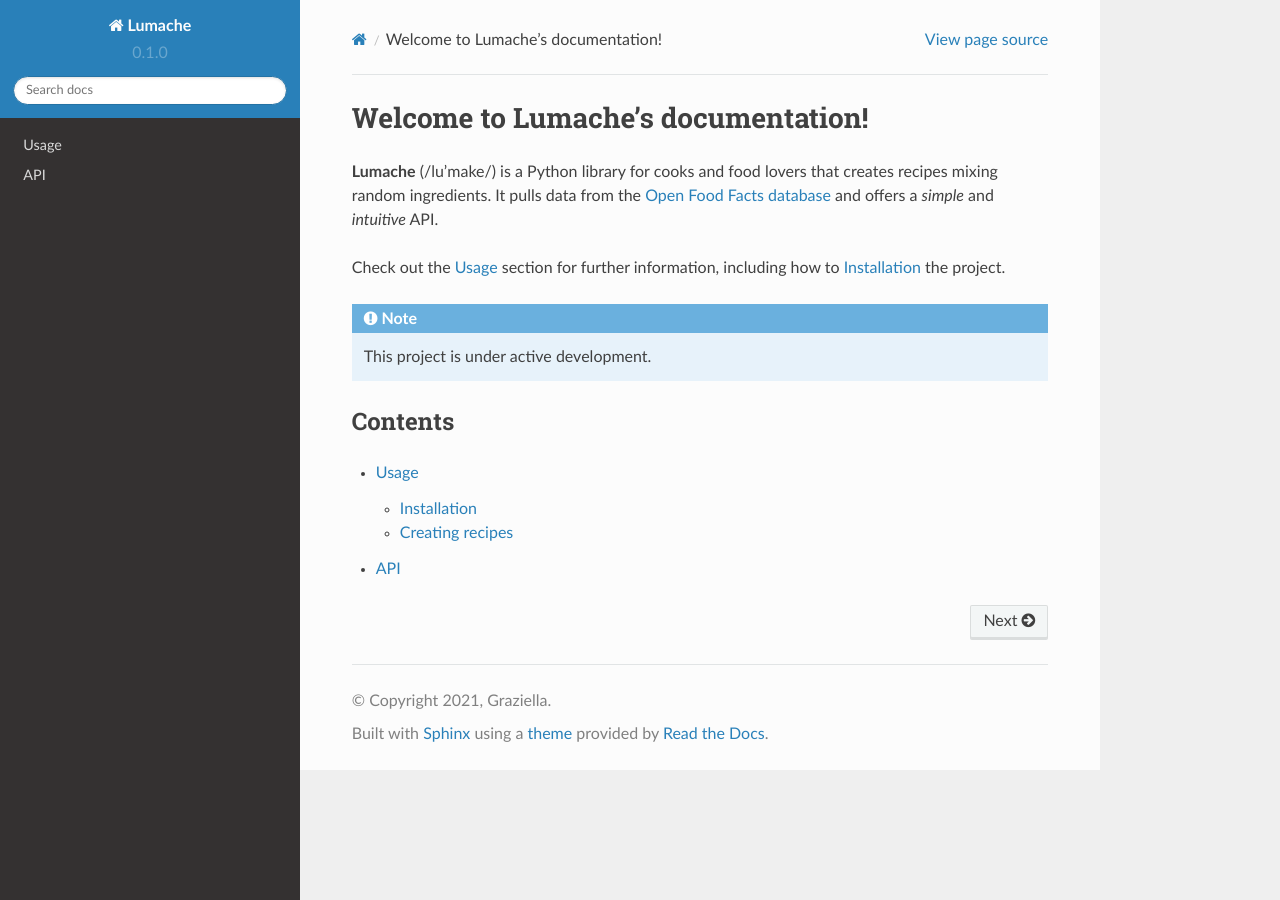
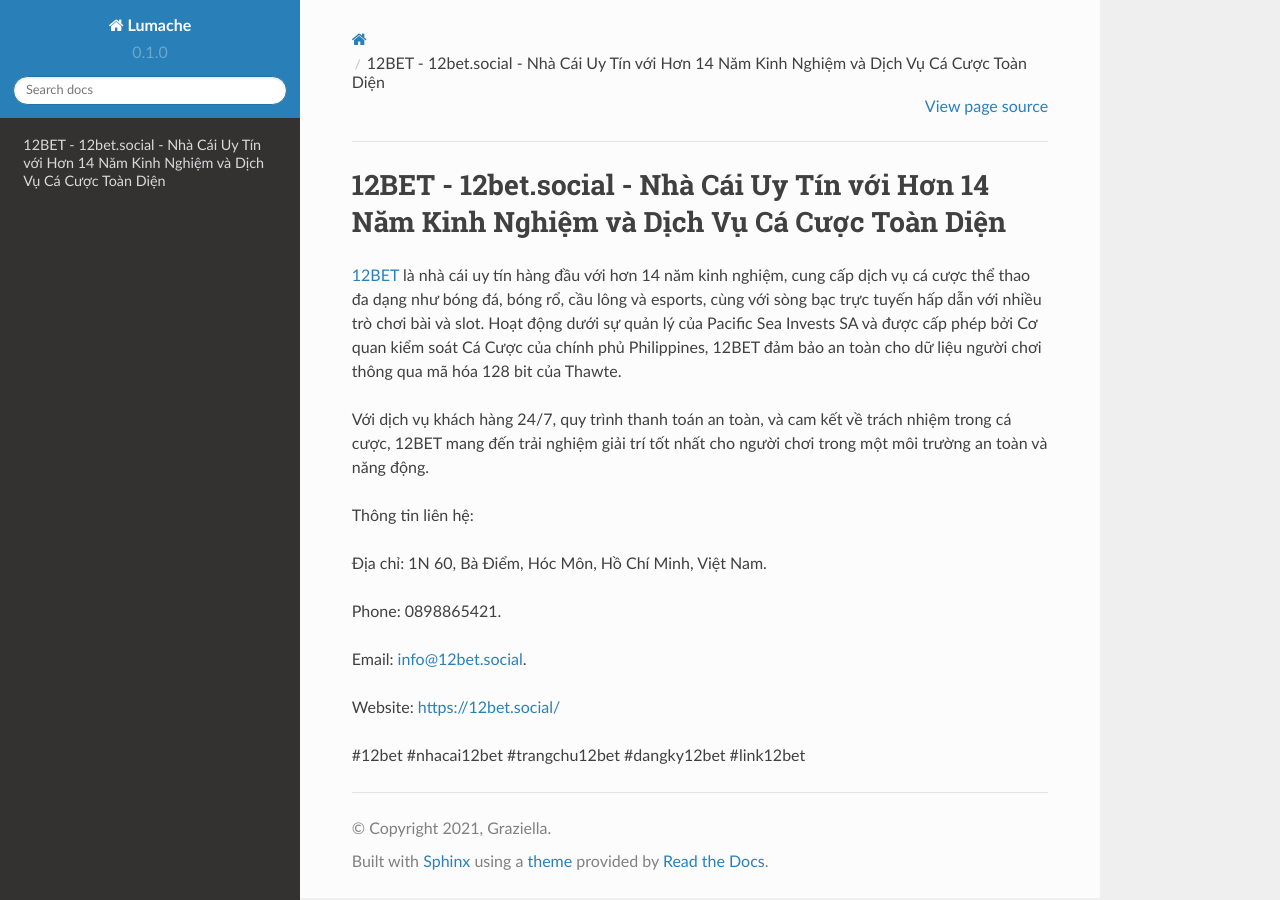
Before and after one commit to nhattuong947/12betsocial, a Sphinx documentation site: the page built from docs/source/index.rst, in a window 1280 px wide. Built offline with Sphinx 7.4.7 and the Read the Docs theme 2.0.0, drawn with Linux system fonts in a browser that asks for light colours.

Commit message:
Update index.rst

```diff
--- a/docs/source/index.rst
+++ b/docs/source/index.rst
@@ -1,22 +1,18 @@
-Welcome to Lumache's documentation!
+12BET - 12bet.social - Nhà Cái Uy Tín với Hơn 14 Năm Kinh Nghiệm và Dịch Vụ Cá Cược Toàn Diện
 ===================================
 
-**Lumache** (/lu'make/) is a Python library for cooks and food lovers
-that creates recipes mixing random ingredients.
-It pulls data from the `Open Food Facts database <https://world.openfoodfacts.org/>`_
-and offers a *simple* and *intuitive* API.
+`12BET <https://12bet.social/>`_ là nhà cái uy tín hàng đầu với hơn 14 năm kinh nghiệm, cung cấp dịch vụ cá cược thể thao đa dạng như bóng đá, bóng rổ, cầu lông và esports, cùng với sòng bạc trực tuyến hấp dẫn với nhiều trò chơi bài và slot. Hoạt động dưới sự quản lý của Pacific Sea Invests SA và được cấp phép bởi Cơ quan kiểm soát Cá Cược của chính phủ Philippines, 12BET đảm bảo an toàn cho dữ liệu người chơi thông qua mã hóa 128 bit của Thawte.
 
-Check out the :doc:`usage` section for further information, including
-how to :ref:`installation` the project.
+Với dịch vụ khách hàng 24/7, quy trình thanh toán an toàn, và cam kết về trách nhiệm trong cá cược, 12BET mang đến trải nghiệm giải trí tốt nhất cho người chơi trong một môi trường an toàn và năng động.
 
-.. note::
+Thông tin liên hệ:
 
-   This project is under active development.
+Địa chỉ: 1N 60, Bà Điểm, Hóc Môn, Hồ Chí Minh, Việt Nam.
 
-Contents
---------
+Phone: 0898865421.
 
-.. toctree::
+Email: info@12bet.social.
 
-   usage
-   api
+Website: https://12bet.social/
+
+#12bet #nhacai12bet #trangchu12bet #dangky12bet #link12bet
```
